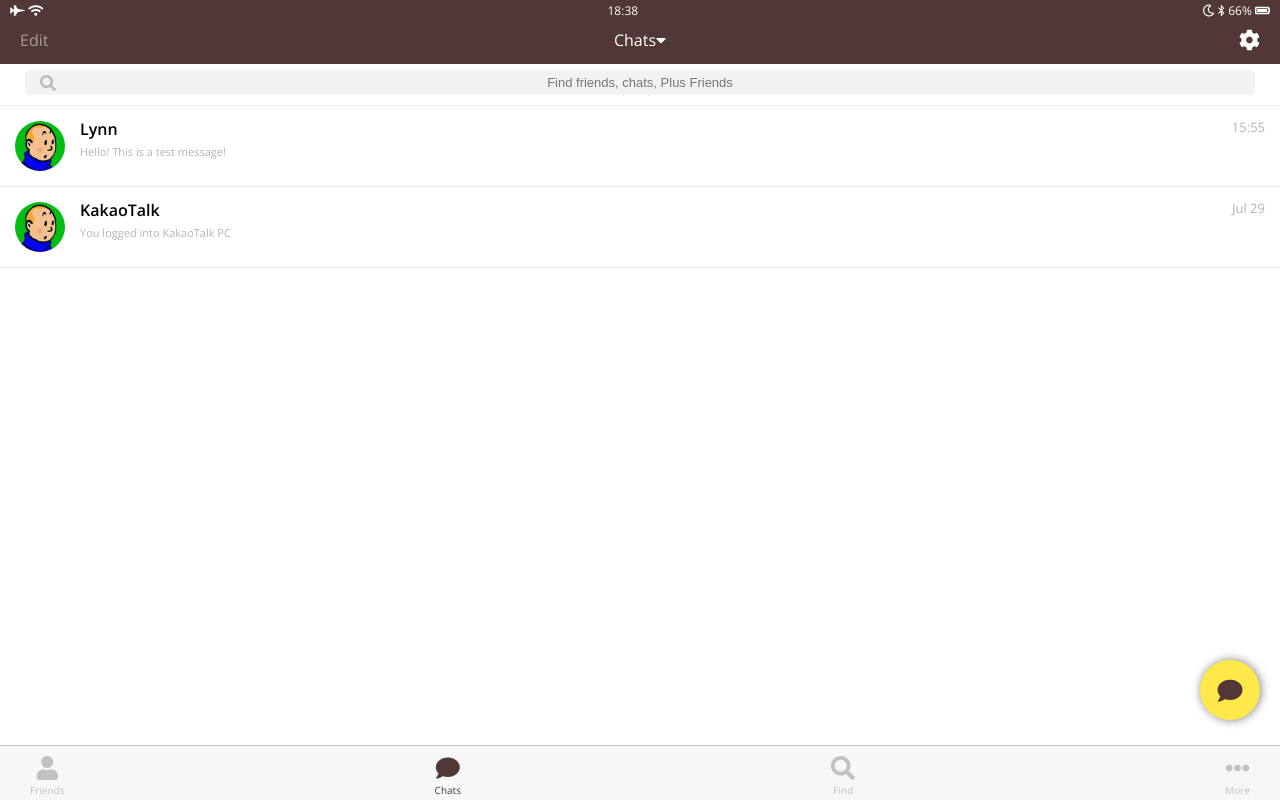
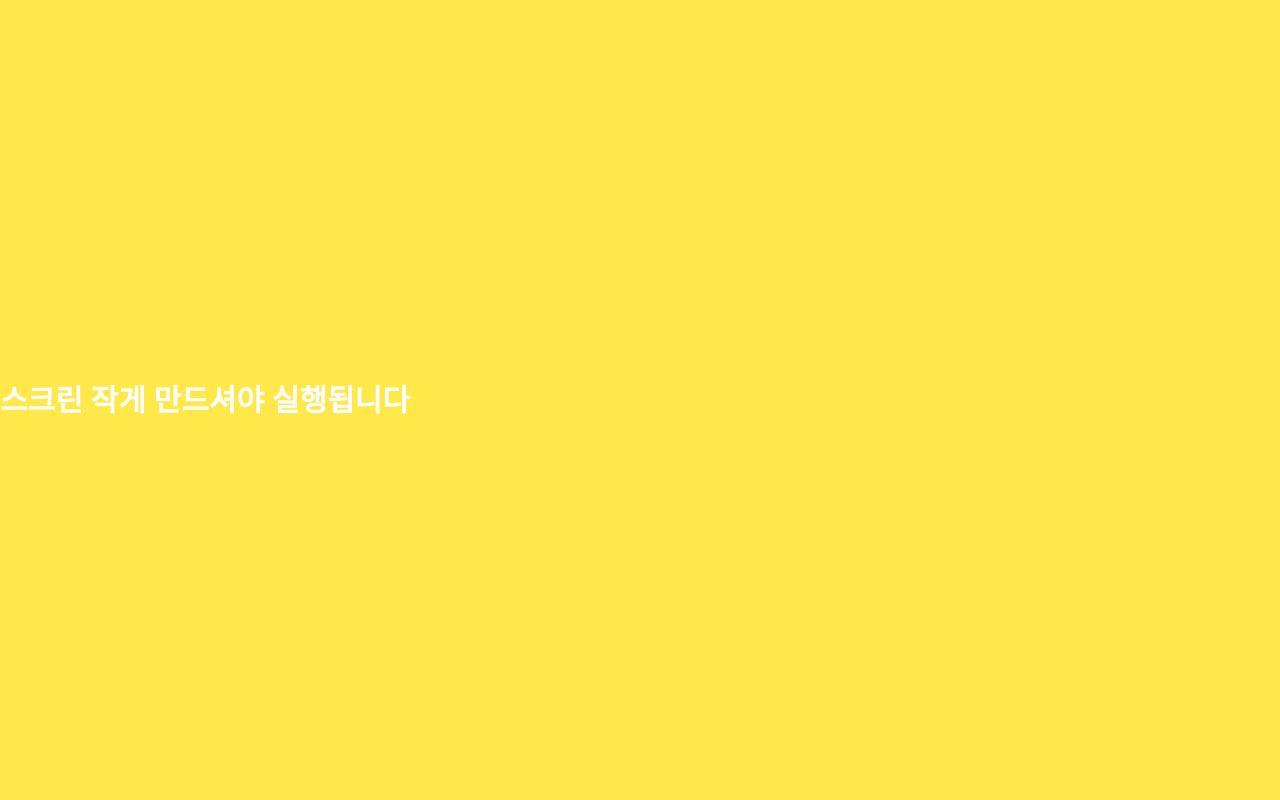
Before and after one commit to yunsik0115/FrontEnd-PlayGround, a plain HTML site: page chats.html in a window 1280 px wide. Drawn offline with nearby package versions, Linux system fonts and the light colour scheme.

Commit message:
Finally Finished!
2 month learning period...
finally finished!

```diff
--- a/chats.html
+++ b/chats.html
@@ -100,5 +100,8 @@
   <i class="fas fa-ellipsis-h"></i><span class="tab-bar__title">More</span>
 </a>
   </nav>
+  <div class="bigscreentext">
+    <span>스크린 작게 만드셔야 실행됩니다</span>
+  </div>
 </body>
 </html>
--- /dev/null
+++ b/css/bigscreen.css
@@ -0,0 +1,16 @@
+.bigscreentext {
+    position: fixed;
+    width:100%;
+    height: 100%;
+    top:0;
+    left: 0;
+    background-color: #ffe94a;
+    z-index: 3;
+    color: white;
+    font-weight: 600;
+    display: flex;
+    align-items: center;
+    font-size:30px;
+    text-align:center;
+    display: none;
+}
--- a/css/chats.css
+++ b/css/chats.css
@@ -59,7 +59,7 @@
   font-size: 25px;
   color: #523737;
   box-shadow: 1px 0 10px rgba(0,0,0,0.5);
-  transition : all .3s ease-in-out;
+  transition : color .1s, background .3s ease-in-out;
 }
 
 .chat-btn:hover {
--- a/css/friends.css
+++ b/css/friends.css
@@ -27,6 +27,19 @@
   width: 40px;
   border-radius: 50%;
   margin-right:15px;
+  animation: 1s rotatefriend infinite ease-in-out;
+}
+
+@keyframes rotatefriend {
+  0%{
+    transform: rotateY(0deg);
+  }
+  50% {
+    transform: rotateY(180deg) scale(0.5);
+  }
+  100% {
+    transform: rotateY(360deg)
+  }
 }
 
 .friends__section-row a{
--- a/css/globals.css
+++ b/css/globals.css
@@ -2,4 +2,25 @@ body{
   font-family: 'Open Sans', sans-serif;
   padding-top: 60px;
   padding-bottom: 60px;
+
 }
+
+main{
+  animation: .5s bodypopin ease-in-out;
+}
+
+@keyframes bodypopin{
+  from{
+    opacity: 0;
+    transform: translateY(10px);
+
+  }
+  to{
+    opacity: 1;
+    transform: none;
+  }
+}
+
+* {
+  box-sizing: border-box;
+}
--- /dev/null
+++ b/css/mobile.css
@@ -0,0 +1,5 @@
+@media screen and (min-width: 530px) {
+    .bigscreentext{
+        display: flex;
+    }
+}
--- a/css/navigation.css
+++ b/css/navigation.css
@@ -17,6 +17,11 @@
   flex-direction: column;
   text-decoration: none;
   color : #c1c1c1;
+  transition: transform 1s linear;
+}
+
+.tab-bar .tab-bar__tab:hover{
+  transform: scale(1.1);
 }
 
 .tab-bar .tab-bar__tab i{
--- a/css/style.css
+++ b/css/style.css
@@ -10,3 +10,5 @@
 @import 'more.css';
 @import 'profile.css';
 @import 'chat.css';
+@import 'bigscreen.css';
+@import 'mobile.css';
```
Also changed, not shown: chat.html (+5 -2 lines), find.html (+3 -0 lines), index.html (+4 -0 lines), more.html (+3 -1 lines), profile.html (+3 -0 lines).
